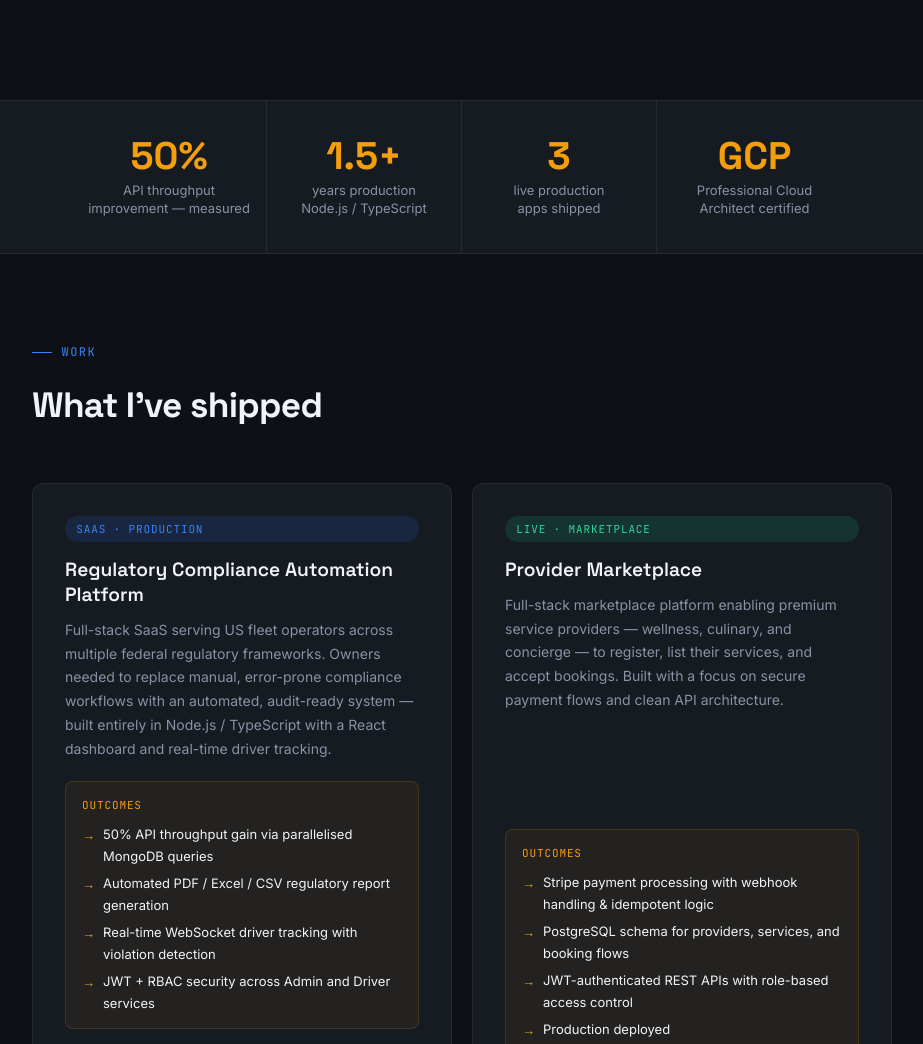
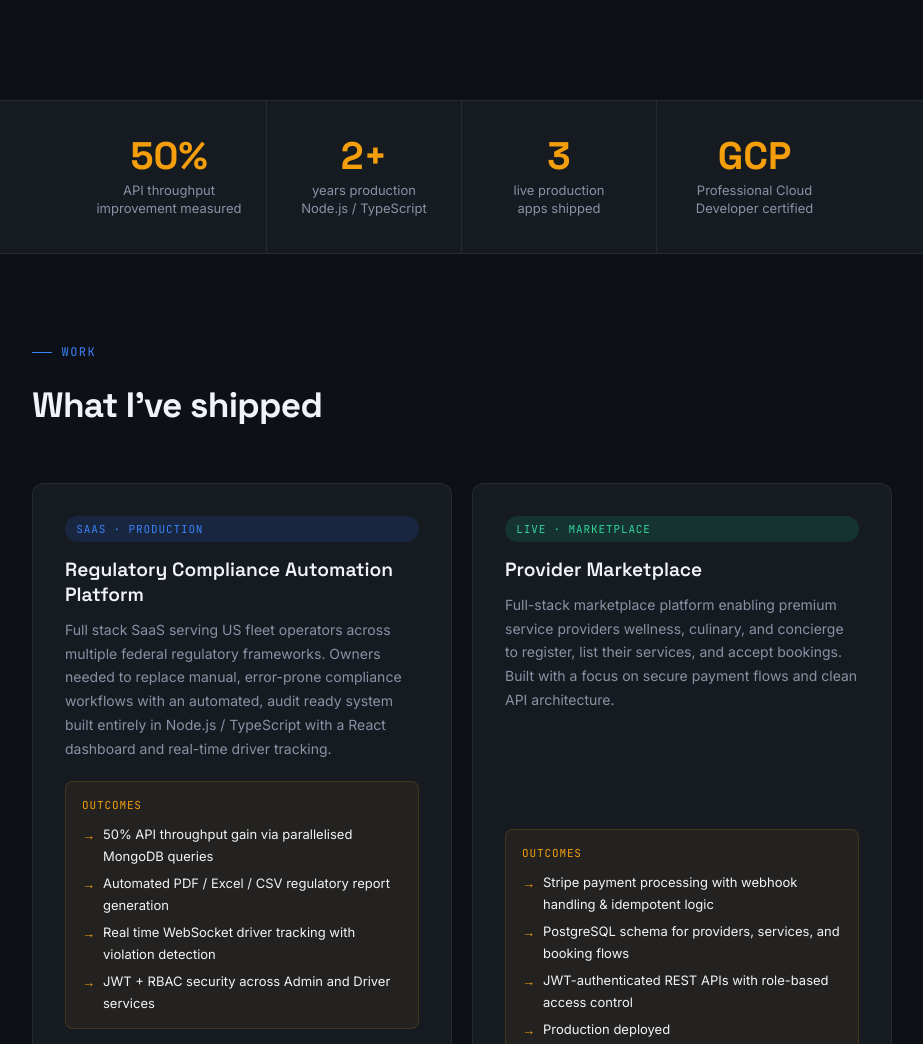
Before and after one commit to rowaisakram/rowaisakram.github.io, a plain HTML site: page index.html in a window 1280 px wide. Shown: the part 700-1744 px from the top of the page, without its empty margins (178-1101 px from the left). Drawn offline with Linux system fonts and the light colour scheme.

Commit message:
Update index.html

```diff
--- a/index.html
+++ b/index.html
@@ -654,7 +654,7 @@
       <p class="hero-sub">
         <strong>Full Stack Engineer (MERN)</strong> · Backend-focused · Based in
         Lahore, Pakistan.<br />
-        Node.js &amp; TypeScript specialist with 1.5+ years of production
+        Node.js &amp; TypeScript specialist with around 2+ years of production
         experience, a
         <strong>50% measured API throughput improvement</strong> to my name, and
         a Google Cloud Professional Architect certification.
@@ -670,10 +670,10 @@
       <div class="stats">
         <div class="stat">
           <div class="stat-val">50%</div>
-          <div class="stat-lbl">API throughput<br />improvement — measured</div>
+          <div class="stat-lbl">API throughput<br />improvement measured</div>
         </div>
         <div class="stat">
-          <div class="stat-val">1.5+</div>
+          <div class="stat-val">2+</div>
           <div class="stat-lbl">years production<br />Node.js / TypeScript</div>
         </div>
         <div class="stat">
@@ -683,7 +683,7 @@
         <div class="stat">
           <div class="stat-val">GCP</div>
           <div class="stat-lbl">
-            Professional Cloud<br />Architect certified
+            Professional Cloud<br />Developer certified
           </div>
         </div>
       </div>
@@ -702,10 +702,10 @@
               Regulatory Compliance Automation Platform
             </div>
             <p class="project-desc">
-              Full-stack SaaS serving US fleet operators across multiple federal
+              Full stack SaaS serving US fleet operators across multiple federal
               regulatory frameworks. Owners needed to replace manual,
-              error-prone compliance workflows with an automated, audit-ready
-              system — built entirely in Node.js / TypeScript with a React
+              error-prone compliance workflows with an automated, audit ready
+              system built entirely in Node.js / TypeScript with a React
               dashboard and real-time driver tracking.
             </p>
             <div class="project-results">
@@ -718,7 +718,7 @@
                   Automated PDF / Excel / CSV regulatory report generation
                 </li>
                 <li>
-                  Real-time WebSocket driver tracking with violation detection
+                  Real time WebSocket driver tracking with violation detection
                 </li>
                 <li>JWT + RBAC security across Admin and Driver services</li>
               </ul>
@@ -747,7 +747,7 @@
             </div>
             <p class="project-desc">
               Full-stack marketplace platform enabling premium service providers
-              — wellness, culinary, and concierge — to register, list their
+               wellness, culinary, and concierge to register, list their
               services, and accept bookings. Built with a focus on secure
               payment flows and clean API architecture.
             </p>
@@ -1011,8 +1011,8 @@
         <h2 class="sec-title">Let's work together</h2>
         <p class="contact-desc">
           Looking for a Full Stack or Backend Engineer who ships
-          production-grade systems, writes clean TypeScript, and takes
-          performance seriously? I'm currently open to new opportunities —
+          production grade systems, writes clean TypeScript, and takes
+          performance seriously? I'm currently open to new opportunities
           remote or based in Lahore.
         </p>
         <div class="contact-links">
```
